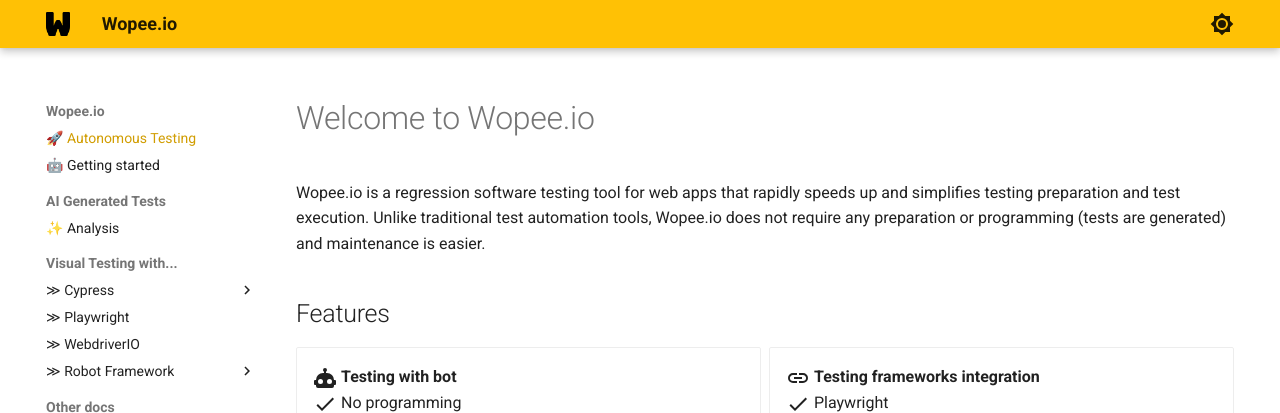
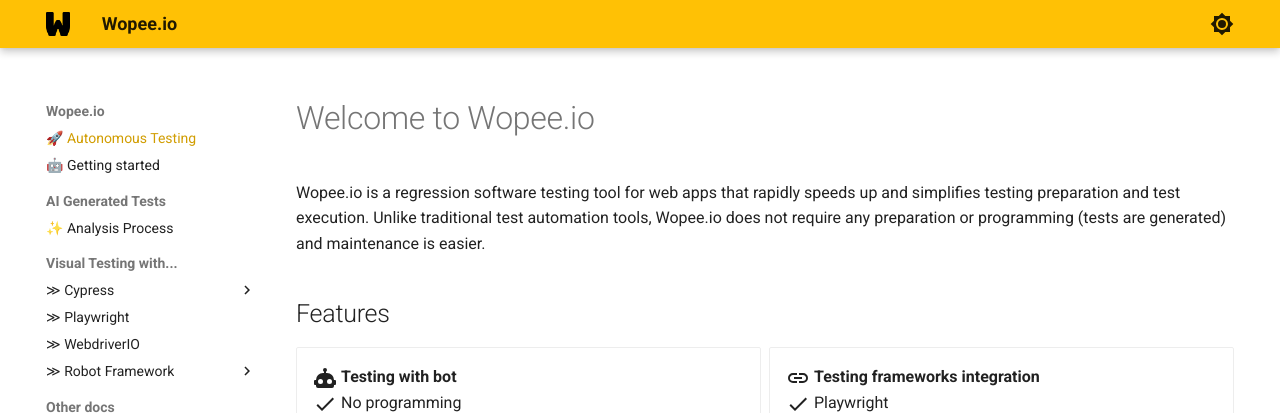
Before and after one commit to autonomous-testing/docs, an MkDocs documentation site: the page built from docs/index.md, in a window 1280 px wide. Shown: the top 413 px of the page. Built offline with MkDocs 1.6.1 and Material for MkDocs 9.7.7, drawn with Linux system fonts in a browser that asks for light colours.

```diff
--- a/mkdocs.yml
+++ b/mkdocs.yml
@@ -3,7 +3,7 @@ nav:
   - 🚀 Autonomous Testing: index.md
   - 🤖 Getting started: bot.md
   - AI Generated Tests:
-      - ✨ Analysis: analysis.md
+      - ✨ Analysis Process: analysis.md
   - Visual Testing with...:
       - ≫ Cypress:
           - Getting started: cypress/01-getting-started.md
```
